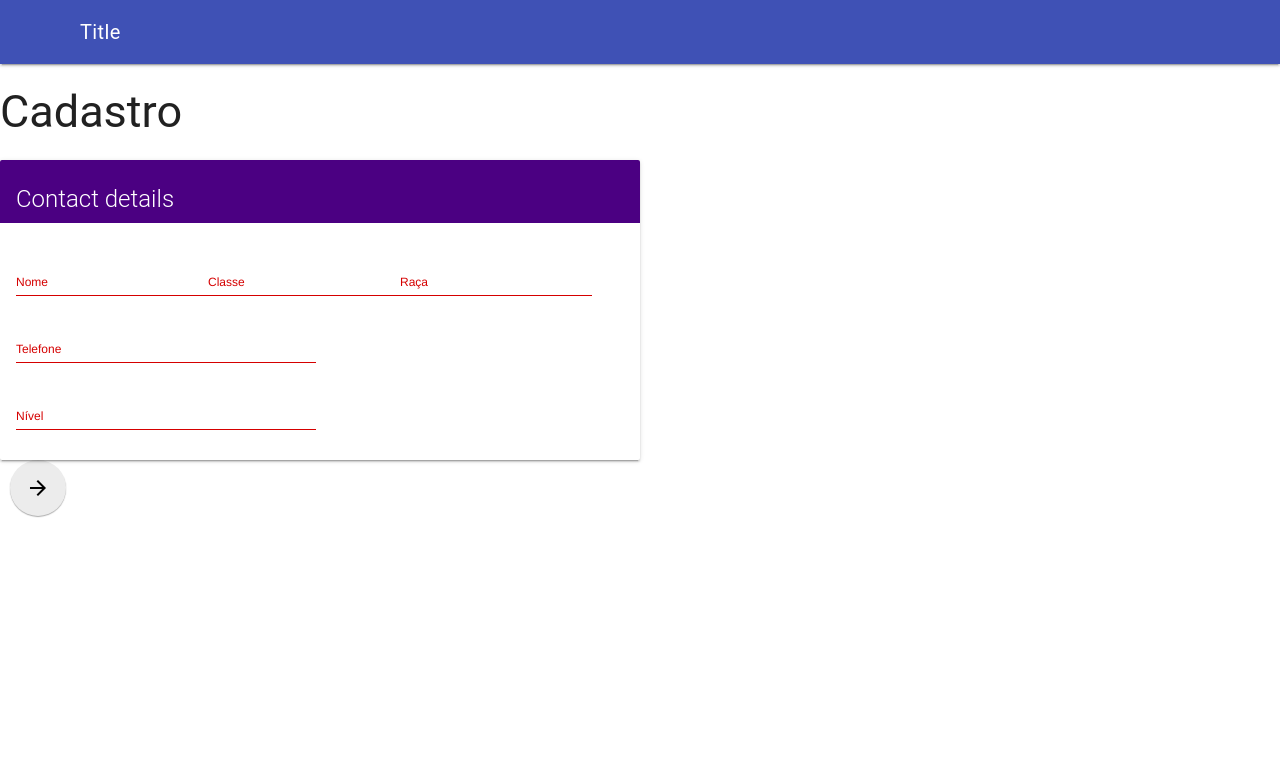
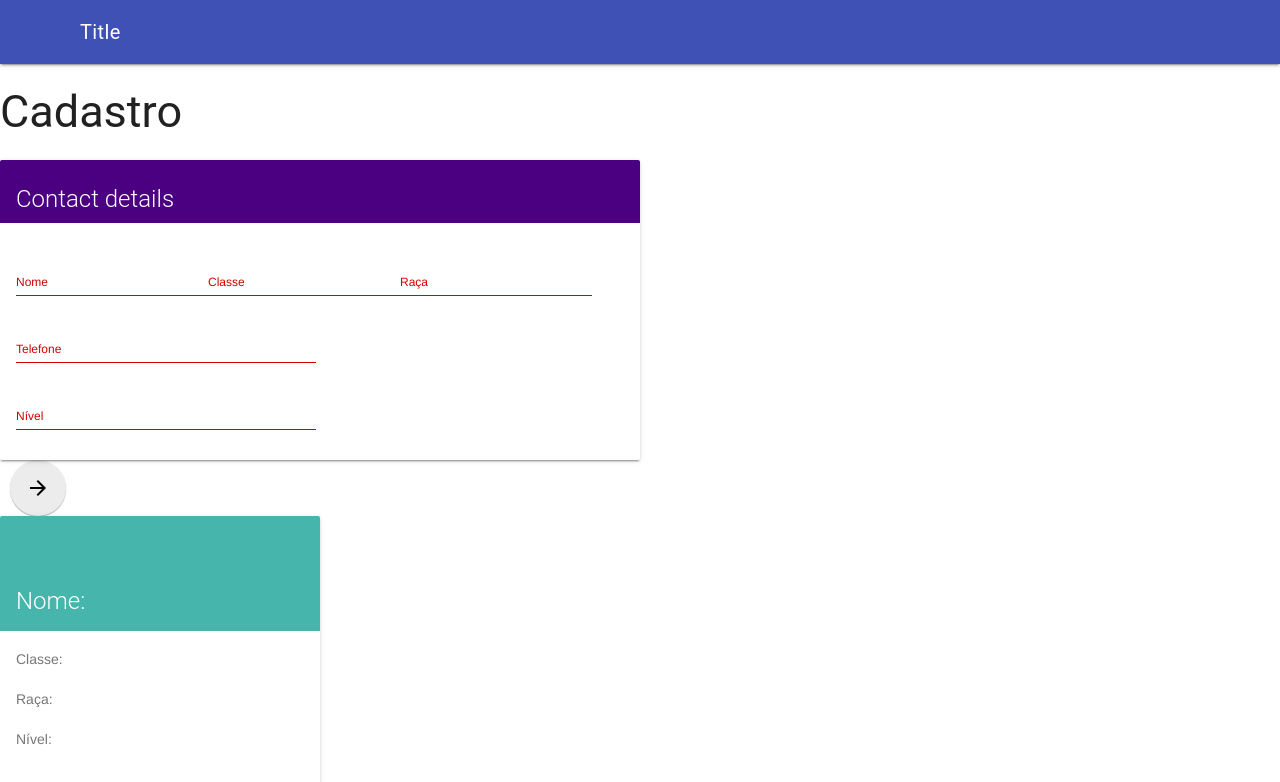
Before and after one commit to evelisee-zz/xablau, an Angular app: page /cadastro in a window 1280 px wide. Shown: the top 782 px of the page. Built offline with nearby package versions, Linux system fonts and the light colour scheme.

Commit message:
input e output

```diff
--- a/src/app/app.module.ts
+++ b/src/app/app.module.ts
@@ -3,8 +3,6 @@ import { NgModule } from '@angular/core';
 
 import { AppComponent } from './app.component';
 import { FieldDirective } from './field.directive';
-import { CadastroComponent } from './pages/cadastro/cadastro.component';
-import { HomeComponent } from './pages/home/home.component';
 import { SharedModule } from './shared/shared.module';
 import { RouterModule, Routes } from '@angular/router';
 
--- a/src/app/pages/cadastro/cadastro.component.html
+++ b/src/app/pages/cadastro/cadastro.component.html
@@ -55,3 +55,16 @@
       </button>
     </div>
 </form>
+
+<card-personagem [dados]="cardPersonagem" (change)="editarPersonagem($event)"></card-personagem>
+
+
+<mat-checkbox id="ketchup" (selectChangeEvent)="selectedSauce($event)">
+  Katchup
+</mat-checkbox>
+<mat-checkbox id="mostarda">
+  Mostarda
+</mat-checkbox>
+<mat-checkbox id="maionese">
+  Maionese
+</mat-checkbox>
--- a/src/app/pages/cadastro/cadastro.component.ts
+++ b/src/app/pages/cadastro/cadastro.component.ts
@@ -15,16 +15,27 @@ export class CadastroComponent{
     nivel: '',
     raca: '',
   }
+  cardPersonagem;
 
   salvar(formCadastro: NgForm) {
     if(formCadastro.invalid) {
       formCadastro.control.markAllAsTouched();
     } else {
+      this.cardPersonagem = {...this.cadastro};
       localStorage.setItem('formCadastro', JSON.stringify(this.cadastro));
       formCadastro.control.reset();
     }
   }
 
+  editarPersonagem(fichaPersonagem) {
+    this.cadastro = fichaPersonagem;
+  }
+
+  selectedSauce(event: boolean) {
+    console.log(event);
+    console.log(`o valor do molho é ${event}`);
+  }
+
 
 
 }
--- a/src/app/pages/cadastro/cadastro.module.ts
+++ b/src/app/pages/cadastro/cadastro.module.ts
@@ -3,6 +3,8 @@ import { CommonModule } from '@angular/common';
 import { CadastroComponent } from './cadastro.component';
 import { RouterModule, Routes } from '@angular/router';
 import { FormsModule } from '@angular/forms';
+import { PersonagemComponent } from './personagem/personagem.component';
+import { CheckboxComponent } from './checkbox/checkbox.component';
 
 const routes: Routes = [
   {
@@ -13,7 +15,9 @@ const routes: Routes = [
 
 @NgModule({
   declarations: [
-    CadastroComponent
+    CadastroComponent,
+    PersonagemComponent,
+    CheckboxComponent
   ],
   imports: [
     CommonModule,
--- /dev/null
+++ b/src/app/pages/cadastro/checkbox/checkbox.component.html
@@ -0,0 +1,2 @@
+<input type="checkbox" [id]="id" [name]="id" (change)="checked($event)">
+<label [for]="id"><ng-content></ng-content></label><br>
--- /dev/null
+++ b/src/app/pages/cadastro/checkbox/checkbox.component.ts
@@ -0,0 +1,22 @@
+import { Component, EventEmitter, Input, OnInit, Output } from '@angular/core';
+
+@Component({
+  selector: 'mat-checkbox',
+  templateUrl: './checkbox.component.html',
+  styleUrls: ['./checkbox.component.css']
+})
+export class CheckboxComponent implements OnInit {
+  @Input() id: string;
+  @Output() selectChangeEvent = new EventEmitter();
+
+  constructor() { }
+
+  ngOnInit(): void {
+  }
+
+  checked(event: Event) {
+    const eventCheckbox = event.target as HTMLInputElement;
+    // const eventCheckbox = <HTMLInputElement>event.target;
+    this.selectChangeEvent.emit(eventCheckbox.checked);
+  }
+}
--- /dev/null
+++ b/src/app/pages/cadastro/personagem/personagem.component.css
@@ -0,0 +1,8 @@
+.demo-card-square.mdl-card {
+    width: 320px;
+    height: 320px;
+}
+.demo-card-square > .mdl-card__title {
+    color: #fff;
+    background: #46B6AC;
+}
--- /dev/null
+++ b/src/app/pages/cadastro/personagem/personagem.component.html
@@ -0,0 +1,15 @@
+<div class="demo-card-square mdl-card mdl-shadow--2dp">
+    <div class="mdl-card__title mdl-card--expand">
+      <h2 class="mdl-card__title-text">Nome: {{dados?.nome}}</h2>
+    </div>
+    <div class="mdl-card__supporting-text">
+      <p>Classe: {{dados?.classe}}</p>
+      <p>Raça: {{dados?.raca}}</p>
+      <p>Nível: {{dados?.nivel}}</p>
+    </div>
+    <div class="mdl-card__actions mdl-card--border">
+      <a class="mdl-button mdl-button--colored mdl-js-button mdl-js-ripple-effect" (click)="disparar()">
+        Editar
+      </a>
+    </div>
+  </div>
--- /dev/null
+++ b/src/app/pages/cadastro/personagem/personagem.component.ts
@@ -0,0 +1,16 @@
+import { Component, EventEmitter, Input, Output } from '@angular/core';
+
+@Component({
+  selector: 'card-personagem',
+  templateUrl: './personagem.component.html',
+  styleUrls: ['./personagem.component.css']
+})
+export class PersonagemComponent {
+  @Input() dados;
+  @Output() change = new EventEmitter();
+
+
+  disparar() {
+    this.change.emit(this.dados);
+  }
+}
```
Also changed, not shown: src/app/pages/cadastro/checkbox/checkbox.component.css (added).
